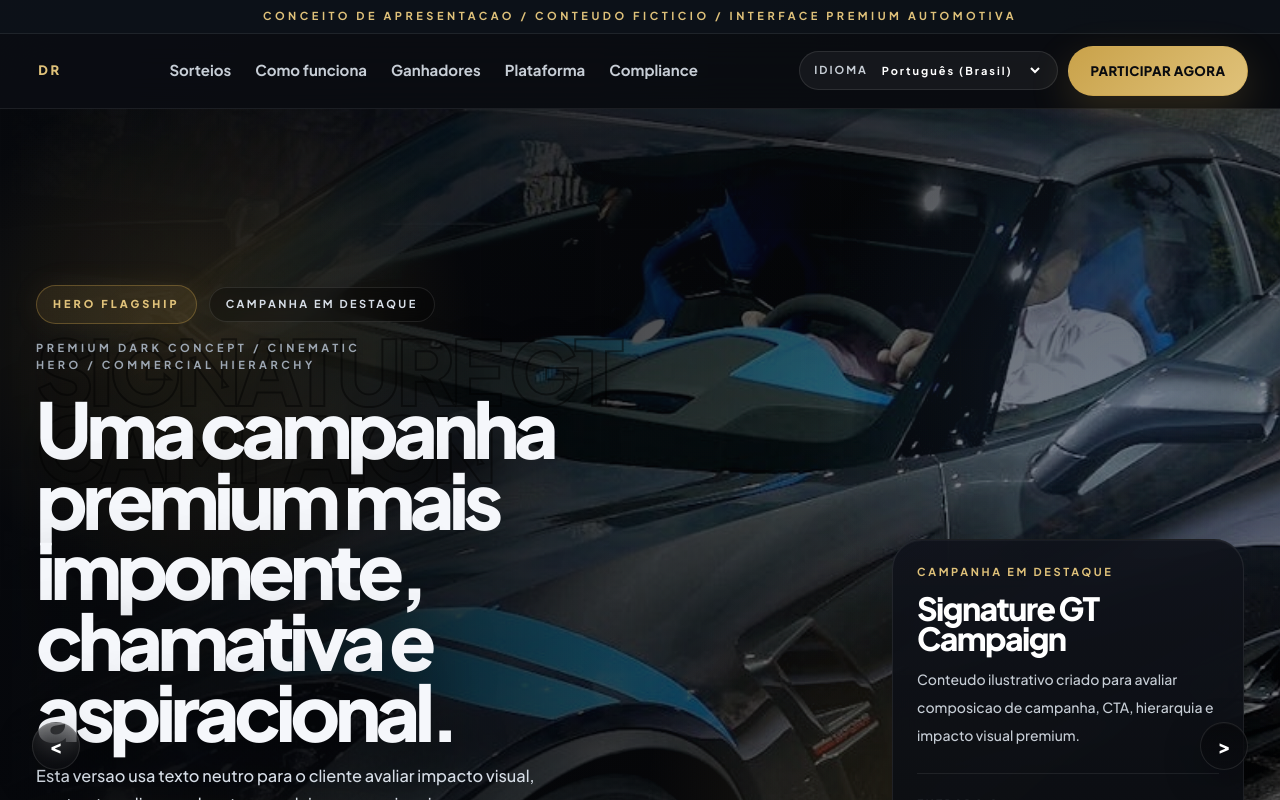
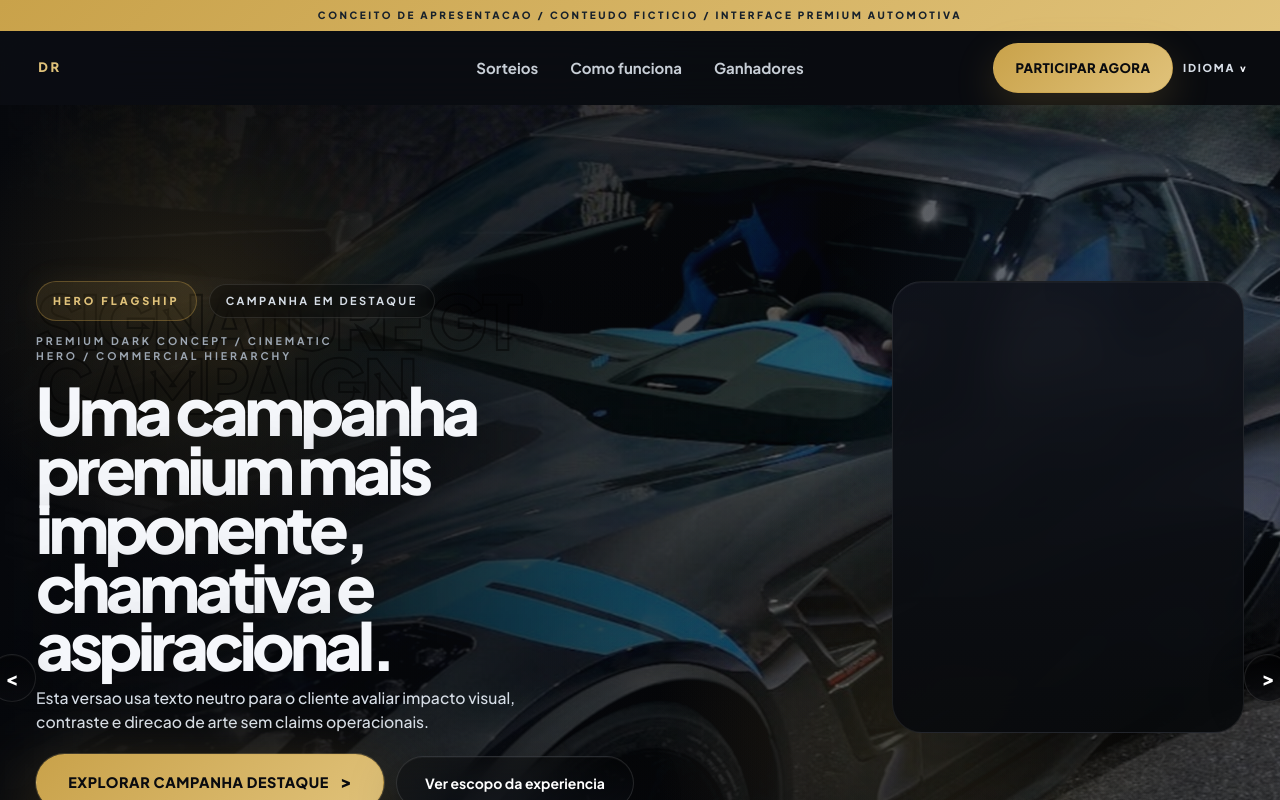
Before and after one commit to sawkjz/vitor-web, a React (Vite) app: page / in a window 1280 px wide. Shown: the top 800 px of the page. Built offline with nearby package versions, Linux system fonts and the light colour scheme.

Commit message:
Refine hero and header UI

```diff
--- a/src/App.jsx
+++ b/src/App.jsx
@@ -1592,7 +1592,9 @@ function App() {
   const copy = getPresentationCopy(locale)
   const paymentScreen = paymentScreenByLocale[locale] ?? paymentScreenByLocale.en
   const adminCopy = adminByLocale[locale] ?? adminByLocale.ptBR
-  const navigationItems = copy.navItems
+  const navigationItems = copy.navItems.filter((item) =>
+    ['competitions', 'how-it-works', 'winners'].includes(item.id)
+  )
 
   useEffect(() => {
     const interval = window.setInterval(() => {
@@ -1891,19 +1893,19 @@ function App() {
   return (
     <div className="luxury-shell text-slate-100">
       <div className="w-full">
-        <div className="border-b border-white/8 bg-[#0d1118]/90 px-4 py-2 text-center text-[11px] font-semibold uppercase tracking-[0.32em] text-[#e0c27a] sm:px-6">
+        <div className="bg-[linear-gradient(135deg,#c9a24a_0%,#e0c27a_100%)] px-4 py-2 text-center text-[10px] font-extrabold uppercase tracking-[0.26em] text-[#16202b] sm:px-6">
           {copy.topbar}
         </div>
 
-        <header className="sticky top-0 z-40 border-b border-white/8 bg-[#0a0b0f]/78 backdrop-blur-xl">
-          <div className="mx-auto flex max-w-7xl items-center justify-between gap-3 px-4 py-3 sm:px-6 lg:px-8">
+        <header className="sticky top-0 z-40 bg-[#0a0b0f]/78 backdrop-blur-xl">
+          <div className="mx-auto flex max-w-7xl items-center justify-between gap-3 px-4 py-3 sm:px-6 lg:px-8 xl:relative">
             <a href="#home" className="flex items-center gap-2.5">
               <span className="flex h-9 w-9 items-center justify-center text-[13px] font-black tracking-[0.2em] text-[#e0c27a]">
                 DR
               </span>
             </a>
 
-            <nav className="hidden items-center gap-6 text-[15px] font-semibold text-[#c7ced6] xl:flex">
+            <nav className="hidden items-center justify-center gap-8 text-[15px] font-semibold text-[#c7ced6] xl:absolute xl:left-1/2 xl:flex xl:-translate-x-1/2">
               {navigationItems.map((item) => (
                 <a key={item.id} href={`#${item.id}`} className="transition hover:text-white">
                   {item.label}
@@ -1912,15 +1914,16 @@ function App() {
             </nav>
 
             <div className="flex items-center gap-2.5">
-              <label className="hidden items-center gap-2.5 rounded-full border border-white/10 bg-white/5 px-3.5 py-2.5 text-[11px] font-semibold uppercase tracking-[0.18em] text-[#c7ced6] lg:flex">
-                <span>{copy.actions.languageLabel}</span>
+              <label className="hidden">
+                <span className="language-picker__label">{copy.actions.languageLabel}</span>
+                <span aria-hidden="true" className="language-picker__chevron">⌄</span>
                 <select
                   value={locale}
                   onChange={(event) => {
                     setLocale(event.target.value)
                     setActiveSlide(0)
                   }}
-                  className="max-w-[165px] bg-transparent text-[11px] font-semibold text-white outline-none"
+                  className="language-picker__select"
                   aria-label={copy.actions.languageLabel}
                 >
                   {languageOptions.map((option) => (
@@ -1941,14 +1944,30 @@ function App() {
               <a href="#competitions" className="premium-button header-cta">
                 {copy.actions.participate}
               </a>
-            </div>
-          </div>
-
-          <div className="border-t border-white/8 px-4 py-2.5 lg:hidden">
-            <div className="mx-auto flex max-w-7xl items-center justify-between gap-4">
-              <span className="text-[11px] font-semibold uppercase tracking-[0.22em] text-[#c7ced6]">
-                {copy.actions.languageLabel}
-              </span>
+              <label className="language-picker">
+                <span className="language-picker__label">{copy.actions.languageLabel}</span>
+                <span aria-hidden="true" className="language-picker__chevron">âŒ„</span>
+                <select
+                  value={locale}
+                  onChange={(event) => {
+                    setLocale(event.target.value)
+                    setActiveSlide(0)
+                  }}
+                  className="language-picker__select"
+                  aria-label={copy.actions.languageLabel}
+                >
+                  {languageOptions.map((option) => (
+                    <option key={option.value} value={option.value} className="bg-[#111722] text-white">
+                      {option.label}
+                    </option>
+                  ))}
+                </select>
+              </label>
+            </div>
+          </div>
+
+          <div className="hidden">
+            <div className="mx-auto flex max-w-7xl items-center justify-end gap-4">
               <div className="flex items-center gap-2">
                 <button
                   type="button"
@@ -1957,13 +1976,16 @@ function App() {
                 >
                   Admin
                 </button>
+                <label className="language-picker language-picker--mobile">
+                  <span className="language-picker__label">{copy.actions.languageLabel}</span>
+                  <span aria-hidden="true" className="language-picker__chevron">⌄</span>
                   <select
                     value={locale}
                     onChange={(event) => {
                       setLocale(event.target.value)
                       setActiveSlide(0)
                     }}
-                  className="rounded-full border border-white/10 bg-[#111722] px-4 py-2 text-sm font-semibold text-white outline-none"
+                    className="language-picker__select"
                     aria-label={copy.actions.languageLabel}
                   >
                     {languageOptions.map((option) => (
@@ -1972,27 +1994,33 @@ function App() {
                       </option>
                     ))}
                   </select>
+                </label>
               </div>
             </div>
           </div>
         </header>
 
         <main id="home">
-          <section className="section-band section-band--hero hero-stage relative min-h-[82svh] overflow-hidden lg:min-h-[88svh]">
+          <section className="section-band section-band--hero hero-stage relative min-h-[74svh] overflow-hidden lg:min-h-[80svh]">
+            {copy.heroSlides.map((slide, index) => (
               <img
-              src={currentSlide.image}
-              alt={currentSlide.title}
-              className="hero-image absolute inset-0 h-full w-full object-cover transition-all duration-700"
+                key={slide.id}
+                src={slide.image}
+                alt={slide.title}
+                className={`hero-image hero-image-layer absolute inset-0 h-full w-full object-cover ${
+                  index === activeSlide ? 'hero-image-layer--active' : ''
+                }`}
               />
+            ))}
             <div className="hero-vignette absolute inset-0" />
             <div className="hero-atmosphere absolute inset-0" />
             <div className="noise-overlay absolute inset-0 opacity-35" />
 
-            <div className="hero-shell relative flex min-h-[82svh] flex-col justify-end pb-5 pt-20 lg:min-h-[88svh] lg:pb-6 lg:pt-24">
+            <div className="hero-shell relative flex min-h-[74svh] flex-col justify-start pb-4 pt-10 lg:min-h-[80svh] lg:pb-4 lg:pt-14">
               <button
                 type="button"
                 onClick={goToPreviousSlide}
-                className="hero-nav-button absolute left-4 top-1/2 z-20 flex h-12 w-12 -translate-y-1/2 items-center justify-center rounded-full text-xl font-semibold sm:left-6 lg:left-8"
+                className="hero-nav-button absolute left-1 top-1/2 z-20 flex h-12 w-12 -translate-y-1/2 items-center justify-center rounded-full text-xl font-semibold sm:left-2 lg:-left-3"
                 aria-label="Previous slide"
               >
                 {'<'}
@@ -2000,15 +2028,15 @@ function App() {
               <button
                 type="button"
                 onClick={goToNextSlide}
-                className="hero-nav-button absolute right-4 top-1/2 z-20 flex h-12 w-12 -translate-y-1/2 items-center justify-center rounded-full text-xl font-semibold sm:right-6 lg:right-8"
+                className="hero-nav-button absolute right-1 top-1/2 z-20 flex h-12 w-12 -translate-y-1/2 items-center justify-center rounded-full text-xl font-semibold sm:right-2 lg:-right-3"
                 aria-label="Next slide"
               >
                 {'>'}
               </button>
-              <div className="hero-main-layout relative z-10 grid flex-1 items-end gap-8 pb-[2.75rem] sm:pb-16 lg:grid-cols-[minmax(0,1fr)_22rem] lg:gap-10 lg:pb-16">
+              <div className="hero-main-layout relative z-10 grid flex-1 items-start gap-6 pt-6 pb-6 sm:pt-8 sm:pb-10 lg:grid-cols-[minmax(0,1fr)_22rem] lg:gap-8 lg:pt-10 lg:pb-8">
                 <div className="hero-copy-stage relative max-w-[42rem]">
                   <p className="hero-shadow-title">{copy.currentDraw.title}</p>
-                  <div className="relative z-10">
+                  <div key={currentSlide.id} className="hero-copy-content relative z-10">
                     <div className="flex flex-wrap items-center gap-3">
                       <span className="section-kicker border-[#c9a24a]/34 bg-[#c9a24a]/12 shadow-[0_0_30px_rgba(201,162,74,0.08)]">
                         {currentSlide.badge}
@@ -2017,19 +2045,19 @@ function App() {
                         {copy.currentDraw.eyebrow}
                       </span>
                     </div>
-                    <p className="mt-4 max-w-[21rem] text-[0.69rem] font-bold uppercase tracking-[0.32em] text-[#9da7b3]">
+                    <p className="mt-3 max-w-[19rem] text-[0.62rem] font-bold uppercase tracking-[0.28em] text-[#9da7b3] sm:text-[0.66rem]">
                       premium dark concept / cinematic hero / commercial hierarchy
                     </p>
-                    <h1 className="hero-display mt-5 max-w-[38rem] text-[#f5f7fb]">
+                    <h1 className="hero-display mt-4 max-w-[34rem] text-[#f5f7fb]">
                       {currentSlide.title}
                     </h1>
-                    <p className="mt-4 max-w-[33rem] text-[0.98rem] leading-7 text-[#d7dee7] sm:text-[1.02rem] sm:leading-7">
+                    <p className="mt-3 max-w-[30rem] text-[0.92rem] leading-6 text-[#d7dee7] sm:text-[0.98rem] sm:leading-6">
                       {currentSlide.subtitle}
                     </p>
-                    <div className="mt-6 flex flex-col gap-3 sm:flex-row sm:items-center">
+                    <div className="mt-5 flex flex-col gap-3 sm:flex-row sm:items-center">
                       <a href="#competitions" className="premium-button hero-primary-cta justify-center sm:min-w-[18rem]">
                         <span>{copy.actions.explore}</span>
-                        <span aria-hidden="true" className="text-lg leading-none">{'>'}</span>
+                        <span aria-hidden="true" className="premium-button__icon">{'>'}</span>
                       </a>
                       <a
                         href="#platform"
@@ -2038,7 +2066,7 @@ function App() {
                         {copy.actions.viewScope}
                       </a>
                     </div>
-                    <div className="hero-inline-meta mt-5 flex flex-wrap gap-x-7 gap-y-3">
+                    <div className="hero-inline-meta mt-4 flex flex-wrap gap-x-6 gap-y-3">
                       <div>
                         <p className="text-[11px] font-bold uppercase tracking-[0.22em] text-[#7e8896]">
                           {copy.currentDraw.priceLabel}
@@ -2062,6 +2090,7 @@ function App() {
                 </div>
 
                 <div className="hero-spotlight-card hidden h-fit rounded-[30px] p-6 lg:block">
+                  <div key={`${currentSlide.id}-spotlight`} className="hero-copy-content">
                   <p className="text-[11px] font-bold uppercase tracking-[0.24em] text-[#e0c27a]">{copy.currentDraw.eyebrow}</p>
                   <h2 className="mt-3 text-[2rem] font-black leading-[0.95] tracking-[-0.05em] text-white">
                     {copy.currentDraw.title}
@@ -2079,6 +2108,7 @@ function App() {
                     <div className="hero-side-row">
                       <span>{copy.currentDraw.entriesLabel}</span>
                       <strong>{currentSlide.tickets}</strong>
+                    </div>
                   </div>
                   </div>
                 </div>
@@ -2241,7 +2271,7 @@ function App() {
             </div>
           </section>
 
-          <section id="how-it-works" className="section-band section-band--tight">
+          <section id="how-it-works" className="section-band section-band--tight section-band--borderless">
             <div className="section-shell">
             <div className="mb-6">
               <span className="section-kicker">{copy.sections.howItWorks.kicker}</span>
--- a/src/index.css
+++ b/src/index.css
@@ -75,8 +75,21 @@
 
   .hero-image {
     object-position: 74% center;
-    transform: scale(1.12);
-    filter: saturate(0.88) contrast(1.16) brightness(0.78);
+    filter: saturate(0.88) contrast(1.14) brightness(0.78);
+  }
+
+  .hero-image-layer {
+    opacity: 0;
+    transform: scale(1.04);
+    transition:
+      opacity 720ms ease,
+      transform 1100ms cubic-bezier(0.22, 1, 0.36, 1);
+    will-change: opacity, transform;
+  }
+
+  .hero-image-layer--active {
+    opacity: 1;
+    transform: scale(1.08);
   }
 
   .hero-vignette {
@@ -94,11 +107,8 @@
   }
 
   .noise-overlay {
-    background-image:
-      linear-gradient(rgba(255, 255, 255, 0.025) 1px, transparent 1px),
-      linear-gradient(90deg, rgba(255, 255, 255, 0.025) 1px, transparent 1px);
-    background-size: 120px 120px;
-    mask-image: linear-gradient(180deg, rgba(0, 0, 0, 0.7), transparent 95%);
+    background: none;
+    mask-image: none;
   }
 
   .section-shell {
@@ -148,8 +158,17 @@
     padding-block: 3.25rem;
   }
 
+  .section-band--borderless::before {
+    border: 0;
+  }
+
   .section-band--hero {
     padding-block: 0;
+  }
+
+  .section-band--hero::before {
+    border: 0;
+    background: none;
   }
 
   .metrics-shell {
@@ -237,6 +256,14 @@
       0 0 0 6px rgba(201, 162, 74, 0.08);
   }
 
+  .premium-button__icon {
+    display: inline-flex;
+    align-items: center;
+    justify-content: center;
+    font-size: 1.05rem;
+    line-height: 1;
+  }
+
   .hero-primary-cta {
     padding: 1.05rem 1.95rem;
     font-size: 0.9rem;
@@ -249,18 +276,22 @@
     isolation: isolate;
   }
 
+  .hero-copy-content {
+    animation: hero-content-fade 420ms ease;
+  }
+
   .hero-main-layout {
-    align-items: end;
+    align-items: start;
   }
 
   .hero-shadow-title {
     position: absolute;
     left: 0;
-    top: 3.9rem;
+    top: 1rem;
     z-index: 0;
     margin: 0;
     max-width: 42rem;
-    font-size: clamp(3.4rem, 7vw, 6rem);
+    font-size: clamp(2.8rem, 5.8vw, 4.9rem);
     font-style: italic;
     font-weight: 900;
     line-height: 0.86;
@@ -275,9 +306,9 @@
   }
 
   .hero-display {
-    font-size: clamp(3.2rem, 6vw, 5.6rem);
+    font-size: clamp(2.7rem, 5.1vw, 4.8rem);
     font-weight: 900;
-    line-height: 0.92;
+    line-height: 0.9;
     letter-spacing: -0.07em;
     text-shadow: 0 18px 60px rgba(0, 0, 0, 0.58);
   }
@@ -412,11 +443,65 @@
     background: linear-gradient(180deg, rgba(255, 255, 255, 0.015), rgba(255, 255, 255, 0.005));
   }
 
+  @keyframes hero-content-fade {
+    from {
+      opacity: 0;
+      transform: translateY(12px);
+    }
+
+    to {
+      opacity: 1;
+      transform: translateY(0);
+    }
+  }
+
   .header-cta {
     padding: 0.9rem 1.35rem;
     font-size: 0.82rem;
     letter-spacing: 0.03em;
     box-shadow: 0 14px 42px rgba(201, 162, 74, 0.2);
+  }
+
+  .language-picker {
+    position: relative;
+    display: inline-flex;
+    align-items: center;
+    gap: 0.3rem;
+    padding: 0;
+    color: #d7dee7;
+  }
+
+  .language-picker__label {
+    font-size: 0.68rem;
+    font-weight: 800;
+    letter-spacing: 0.16em;
+    text-transform: uppercase;
+  }
+
+  .language-picker__chevron {
+    position: relative;
+    width: 0.5rem;
+    height: 0.5rem;
+    font-size: 0;
+    line-height: 1;
+    color: transparent;
+  }
+
+  .language-picker__chevron::before {
+    content: 'v';
+    position: absolute;
+    inset: 0;
+    font-size: 0.62rem;
+    font-weight: 800;
+    line-height: 1;
+    color: #f5f7fb;
+  }
+
+  .language-picker__select {
+    position: absolute;
+    inset: 0;
+    opacity: 0;
+    cursor: pointer;
   }
 
   .footer-link {
@@ -481,11 +566,18 @@
 
     .hero-image {
       object-position: 78% center;
-      transform: scale(1.15);
+    }
+
+    .hero-image-layer {
+      transform: scale(1.05);
+    }
+
+    .hero-image-layer--active {
+      transform: scale(1.09);
     }
 
     .hero-shadow-title {
-      top: 2.9rem;
+      top: 0.4rem;
     }
   }
 
@@ -502,19 +594,26 @@
 
   @media (max-width: 767px) {
     .hero-shadow-title {
-      top: 5rem;
-      max-width: 18rem;
-      font-size: 2.85rem;
+      top: 2.4rem;
+      max-width: 16rem;
+      font-size: 2.35rem;
       -webkit-text-stroke: 1px rgba(0, 0, 0, 0.36);
     }
 
     .hero-display {
-      font-size: clamp(2.7rem, 11vw, 3.9rem);
+      font-size: clamp(2.3rem, 9.2vw, 3.5rem);
     }
 
     .hero-image {
       object-position: 78% center;
-      transform: scale(1.18);
+    }
+
+    .hero-image-layer {
+      transform: scale(1.03);
+    }
+
+    .hero-image-layer--active {
+      transform: scale(1.07);
     }
   }
 }
```
Lines whose indentation alone changed are shown as unchanged.
